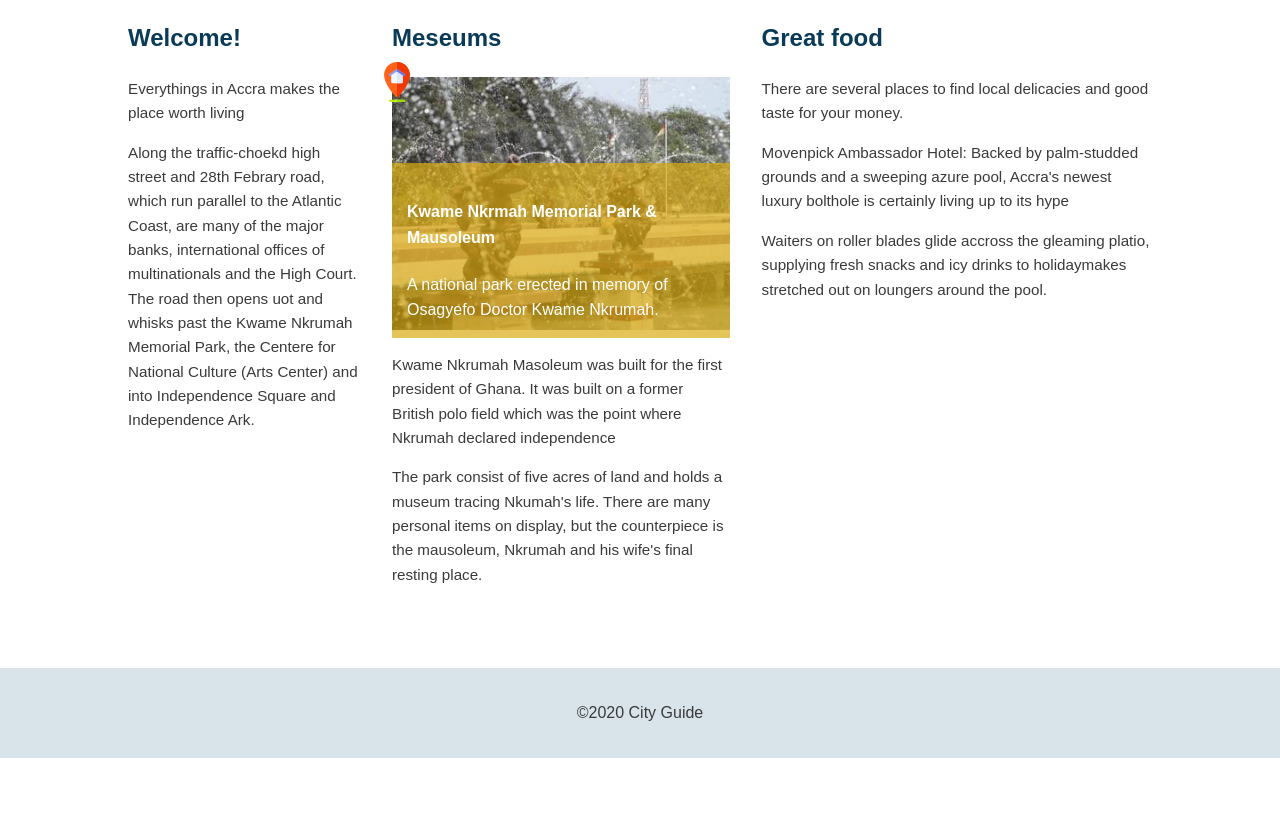
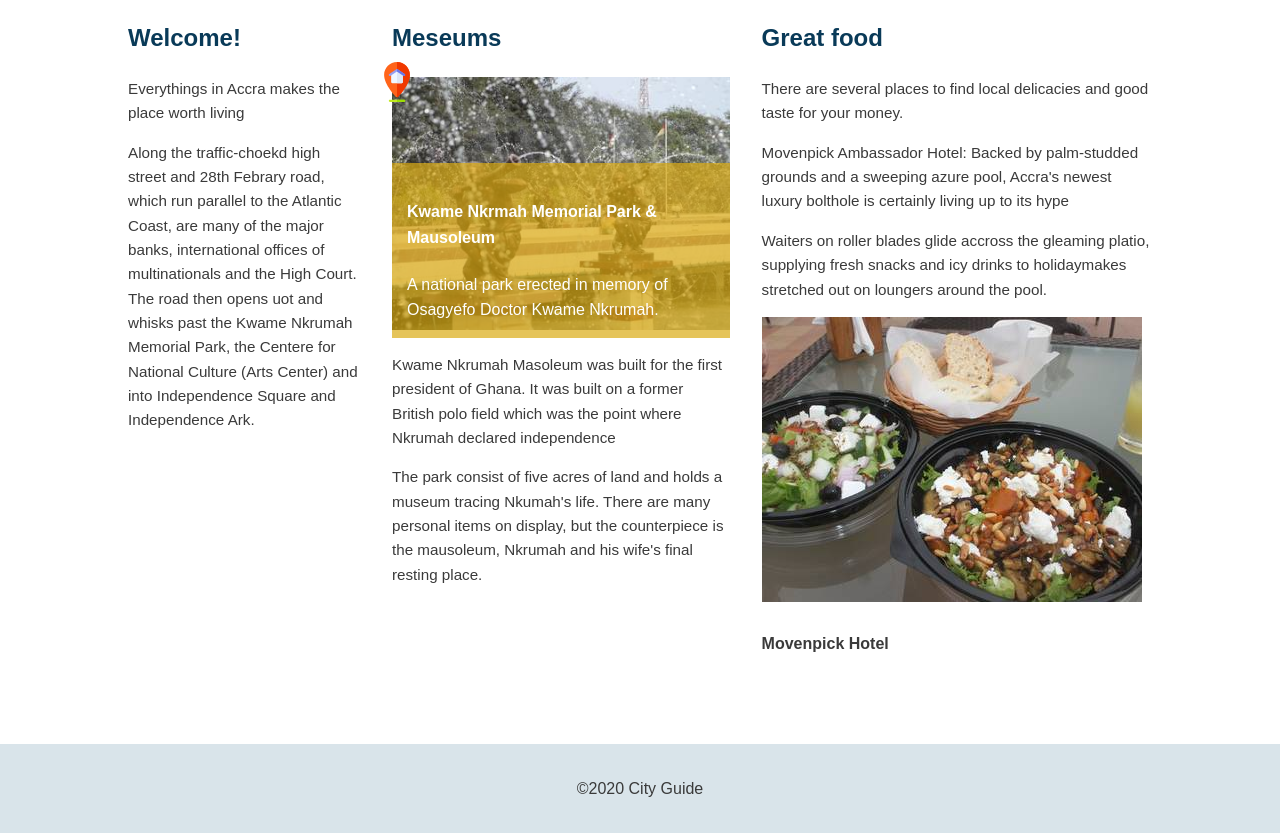
Before and after one commit to richardbentil/city-guide, a website: page src/index.html in a window 1280 px wide. Shown: the part 498-1331 px from the top of the page. Before the commit the page ends 1256 px from the top, so only its background shows below. Drawn offline with nearby package versions, Linux system fonts and the light colour scheme; files that its build step writes are made by us from their sources; files whose address does not match are found by name.

Commit message:
an image was added to the tertiary col

```diff
--- a/src/index.html
+++ b/src/index.html
@@ -66,6 +66,14 @@
                     <p>Movenpick Ambassador Hotel: Backed by palm-studded grounds and a sweeping azure pool, Accra's
                         newest luxury bolthole is certainly living up to its hype</p>
                     <p>Waiters on roller blades glide accross the gleaming platio, supplying fresh snacks and icy drinks to holidaymakes stretched out on loungers around the pool.</p>
+
+
+                    <figure>
+                        <img src="images/movenpick.jpg" class="food" alt="ice cream shop">
+                        <figcaption>
+                            <h4>Movenpick Hotel</h4>
+                        </figcaption>
+                    </figure>
                     <!--tertiary-->
                 </div>
             </div>
```
Also changed, not shown: dist/images/movenpick.jpg (added), dist/index.html, src/images/movenpick.jpg (added).
